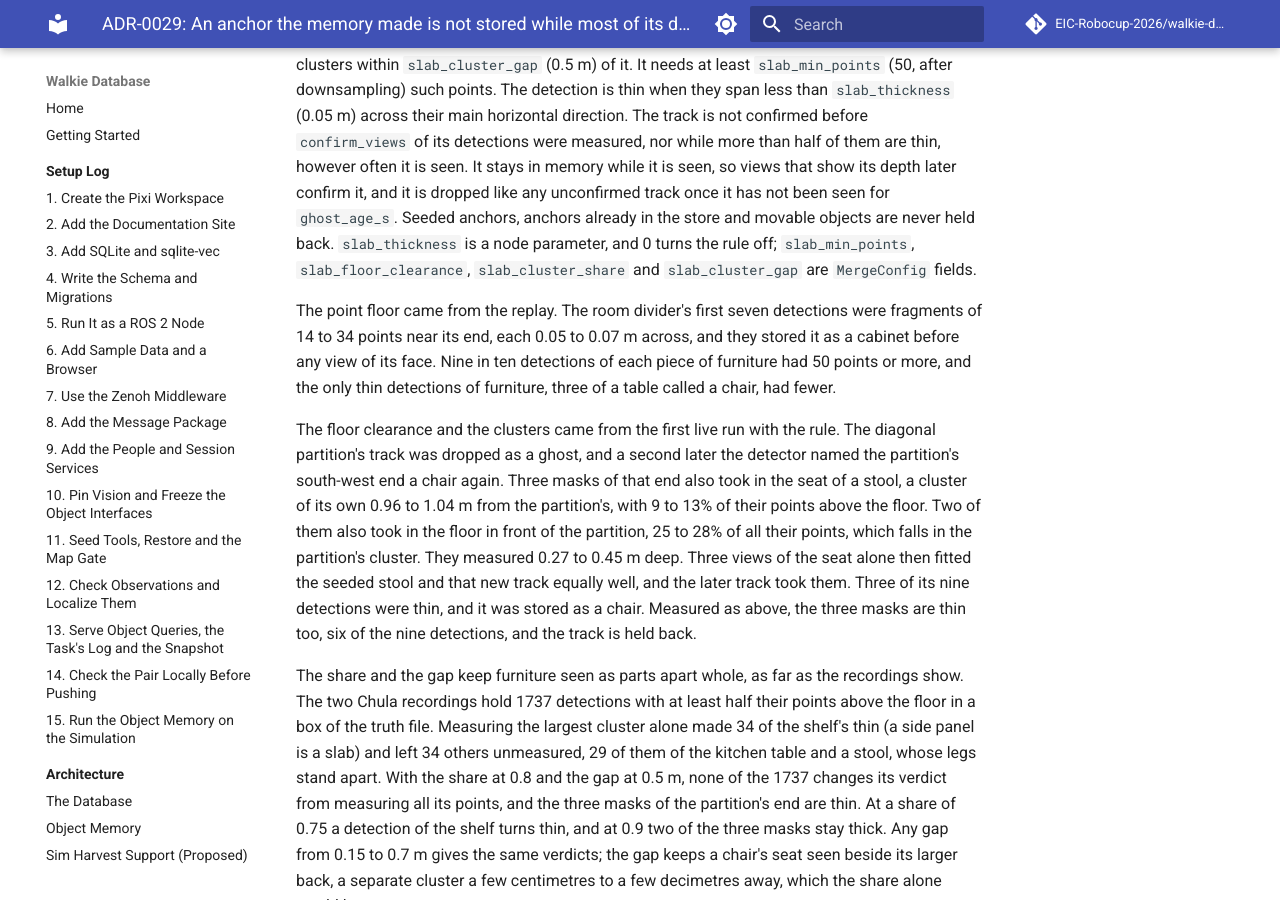
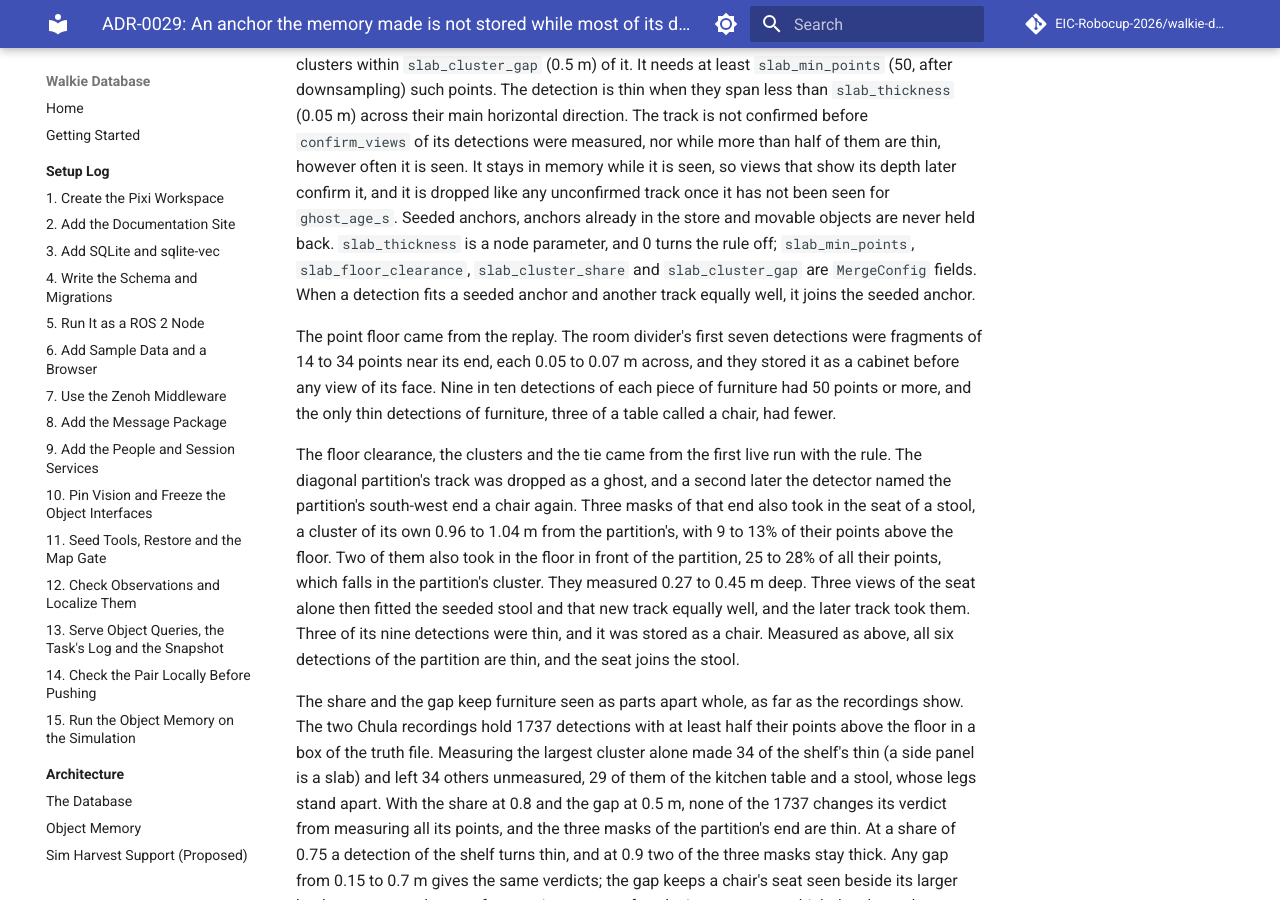
Before and after one commit to EIC-Robocup-2026/walkie-database, an MkDocs documentation site: the page built from docs/architecture/decisions/0029-walls-named-as-furniture.md, in a window 1280 px wide and 900 px high, scrolled down 854 px. Built offline with MkDocs 1.6.1 and Material for MkDocs 9.7.7, drawn with Linux system fonts in a browser that asks for light colours; comment, search, counter and statistics services are not loaded.

Commit message:
fix: let a seeded or stored track win an equal match score

```diff
--- a/docs/architecture/decisions/0029-walls-named-as-furniture.md
+++ b/docs/architecture/decisions/0029-walls-named-as-furniture.md
@@ -43,7 +43,9 @@ unconfirmed track once it has not been seen for `ghost_age_s`. Seeded anchors,
 anchors already in the store and movable objects are never held back.
 `slab_thickness` is a node parameter, and 0 turns the rule off;
 `slab_min_points`, `slab_floor_clearance`, `slab_cluster_share` and
-`slab_cluster_gap` are `MergeConfig` fields.
+`slab_cluster_gap` are `MergeConfig` fields. When a
+detection fits a seeded anchor and another track equally well, it joins the
+seeded anchor.
 
 The point floor came from the replay. The room divider's first seven detections
 were fragments of 14 to 34 points near its end, each 0.05 to 0.07 m across, and
@@ -51,7 +53,7 @@ they stored it as a cabinet before any view of its face. Nine in ten detections
 of each piece of furniture had 50 points or more, and the only thin detections of
 furniture, three of a table called a chair, had fewer.
 
-The floor clearance and the clusters came from the first live run with
+The floor clearance, the clusters and the tie came from the first live run with
 the rule. The diagonal partition's track was dropped as a ghost, and a second later
 the detector named the partition's south-west end a chair again. Three masks of
 that end also took in the seat of a stool, a cluster of its own 0.96 to 1.04 m
@@ -60,8 +62,8 @@ also took in the floor in front of the partition, 25 to 28% of all their points,
 which falls in the partition's cluster. They measured 0.27 to 0.45 m deep. Three
 views of the seat alone then fitted the seeded stool and that new track equally
 well, and the later track took them. Three of its nine detections were thin, and
-it was stored as a chair. Measured as above, the three masks are thin too, six of
-the nine detections, and the track is held back.
+it was stored as a chair. Measured as above, all six detections of the partition
+are thin, and the seat joins the stool.
 
 The share and the gap keep furniture seen as parts apart whole, as far as the
 recordings show. The two Chula recordings hold 1737 detections with at least half
--- a/docs/architecture/object-memory.md
+++ b/docs/architecture/object-memory.md
@@ -187,7 +187,10 @@ voxel. Then it is scored against every track of its layer whose box is within
   `other_label_similarity` (0.5) for a movable track and 0 for an anchor.
 
 The detection joins the track with the highest total, if that total is at least 1.1
-and the spatial part at least 0.1. Otherwise it starts a new track.
+and the spatial part at least 0.1. Otherwise it starts a new track. On an equal
+total, a seeded anchor takes it, then a stored track: a stool's seat fits its
+seeded box and, as well, any track that a wider mask had already joined to the
+seat.
 
 **Layers.** A label in `anchor_labels` (chair, table, shelf, cabinet, sofa) makes an
 anchor, and any other label a movable object. A detection never joins a track of the
```
Also changed, not shown: 2 other files.
